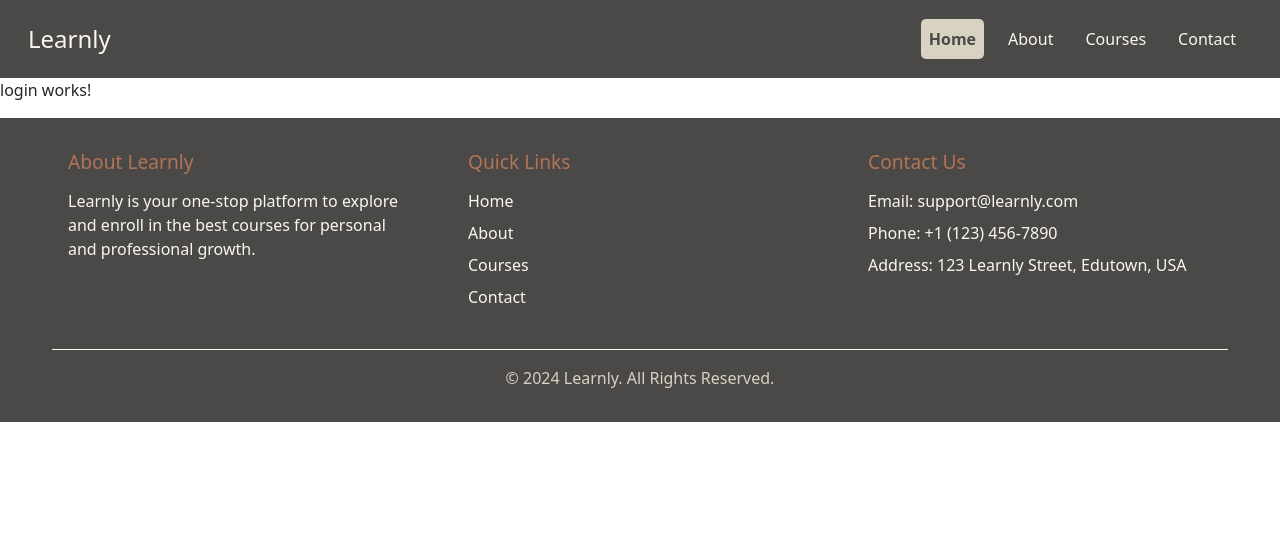
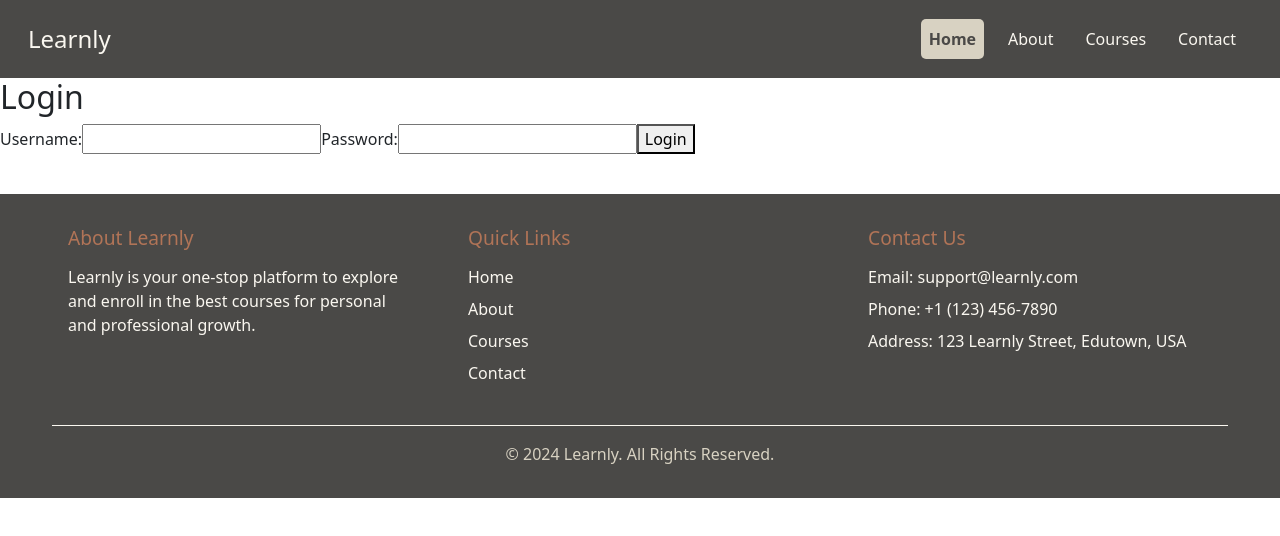
Before and after one commit to MHassanAr/Angular-Course-Listing-App, an Angular app in the folder angular-course-listing-app/: page /login in a window 1280 px wide. Shown: the top 536 px of the page. Built offline with nearby package versions, Linux system fonts and the light colour scheme.

Commit message:
Write Login HTML

```diff
--- a/angular-course-listing-app/src/app/pages/login/login.component.html
+++ b/angular-course-listing-app/src/app/pages/login/login.component.html
@@ -1 +1,18 @@
-<p>login works!</p>
+<div class="login-container">
+    <div class="login-form">
+        <h2>Login</h2>
+        <form (ngSubmit)="onLogin()">
+            <label for="username">Username:</label>
+            <input type="text" id="username" [(ngModel)]="username" name="username" required />
+
+            <label for="password">Password:</label>
+            <input type="password" id="password" [(ngModel)]="password" name="password" required />
+
+            <button type="submit">Login</button>
+            <p [ngClass]="{ 'error-message': true, show: errorMessage }">
+                {{ errorMessage }}
+            </p>
+        </form>
+
+    </div>
+</div>
```
